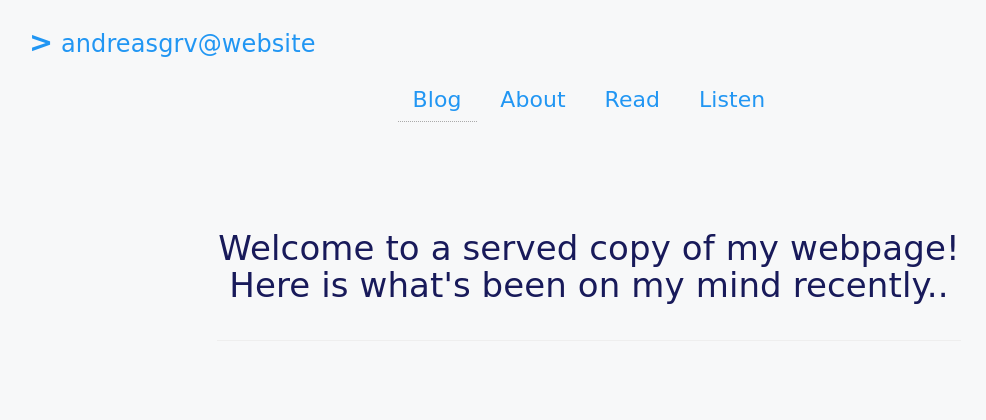
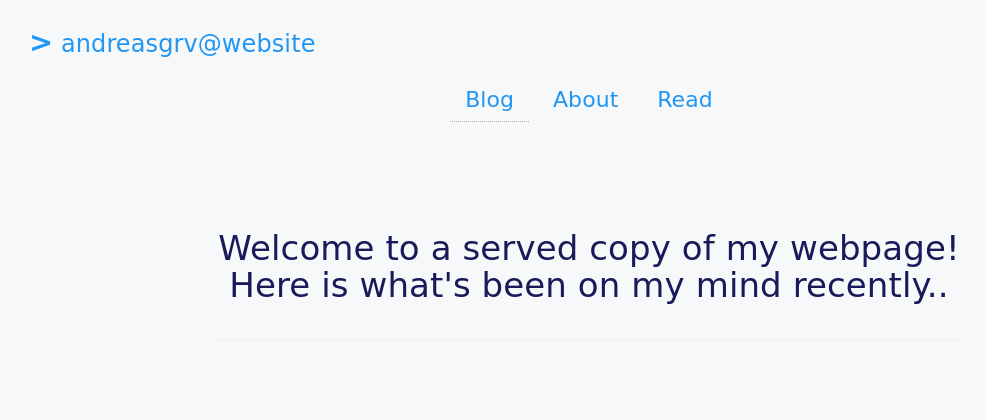
Before and after one commit to andreasgrv/website, a Flask app: page / in a window 1280 px wide. Shown: the top 420 px of the page, without its empty margins (51-1037 px from the left). Run offline with Flask 2, Linux system fonts and the light colour scheme; parts of the project's set-up code (start-up, migrations or seed data) failed here and were passed over; some libraries are stand-ins or nearby versions; some web fonts are replaced.

Commit message:
Update music and personal details

```diff
--- a/templates/about.html
+++ b/templates/about.html
@@ -140,7 +140,7 @@
             <div class="col-sm-12">
               <div class="well cv">
                 <!-- You can download my B.Sc. Thesis in Greek <a href="/sentencealignment.pdf">here</a>.<br> -->
-                <p>You can download my CV <a href="/andreas-grivas.pdf">here</a>.</p>
+                {# <p>You can download my CV <a href="/andreas-grivas.pdf">here</a>.</p> #}
                 <p>My vimrc and other dotfiles can be found
                 <a href="https://github.com/andreasgrv/dotfiles" target="_blank">here</a>.</p>
               </div>
--- a/templates/base.html
+++ b/templates/base.html
@@ -33,11 +33,11 @@
                   Read
                 </a>
               </li>
-              <li{%if request.path == '/listen' %} class="active" {% endif %}>
-                <a href="/listen">
-                  Listen
-                </a>
-              </li>
+              {# <li{%if request.path == '/listen' %} class="active" {% endif %}> #}
+              {#   <a href="/listen"> #}
+              {#     Listen #}
+              {#   </a> #}
+              {# </li> #}
             </ul>
           </div>
         </div>
```
